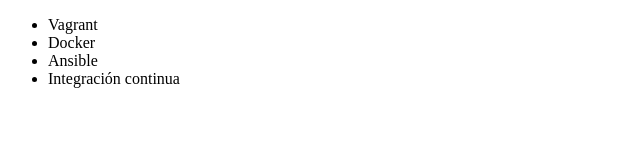
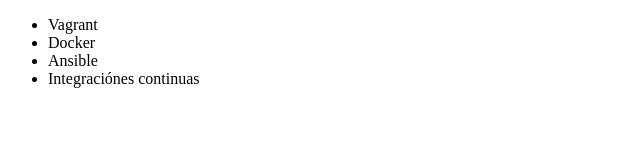
Before and after one commit to carmando8a/alura-git, a plain HTML site: page index.html in a window 1280 px wide. Shown: the full height of the page, 0-640 px from the left. Drawn offline with Linux system fonts and the light colour scheme.

Commit message:
Arreglado se completo lista de integraciones continuas

```diff
--- a/index.html
+++ b/index.html
@@ -9,7 +9,7 @@
          <li> Vagrant </li>
          <li> Docker </li>
          <li> Ansible </li>
-         <li> Integración continua </li>
+         <li> Integraciónes continuas </li>
      </ul>
 </body>
 </html>
```
